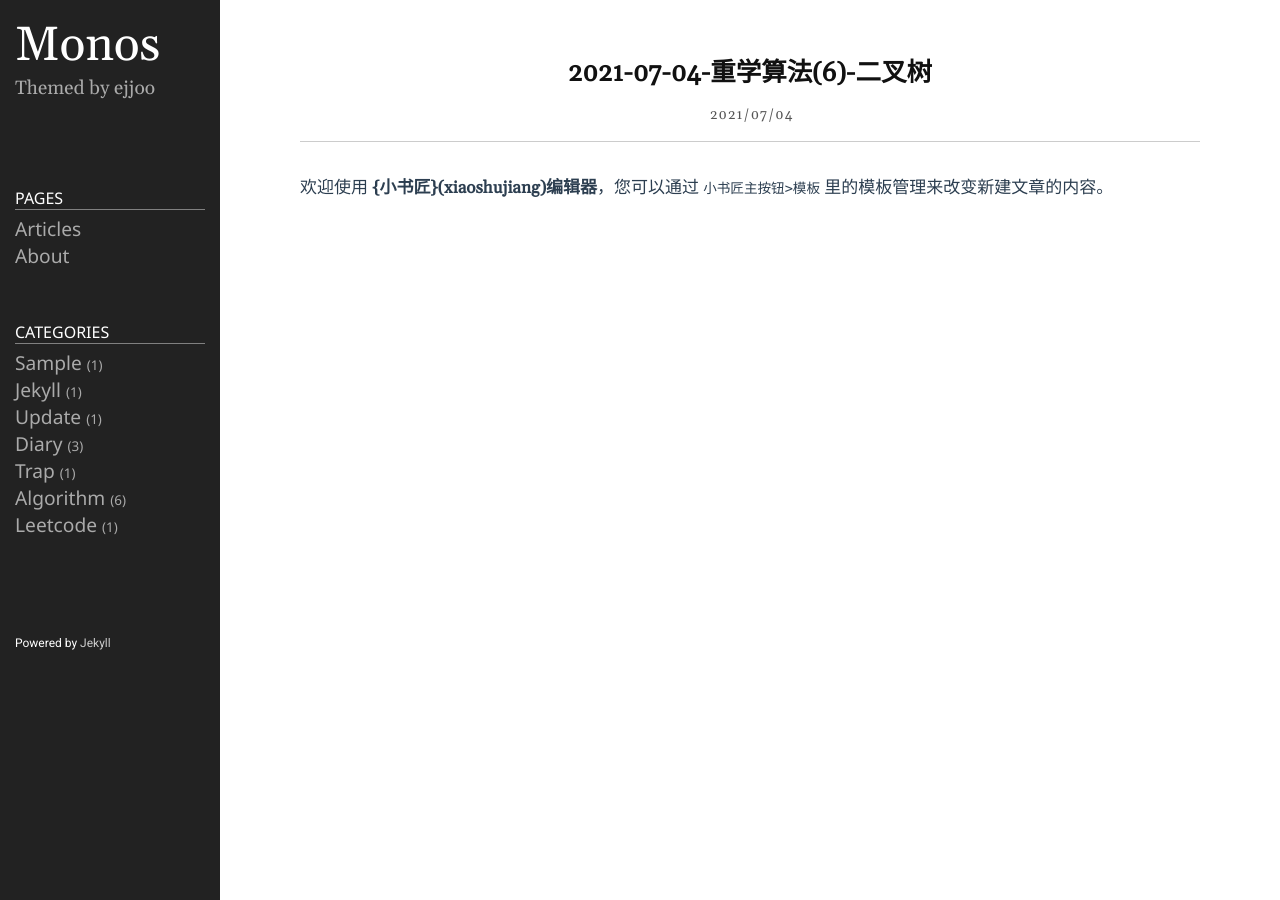
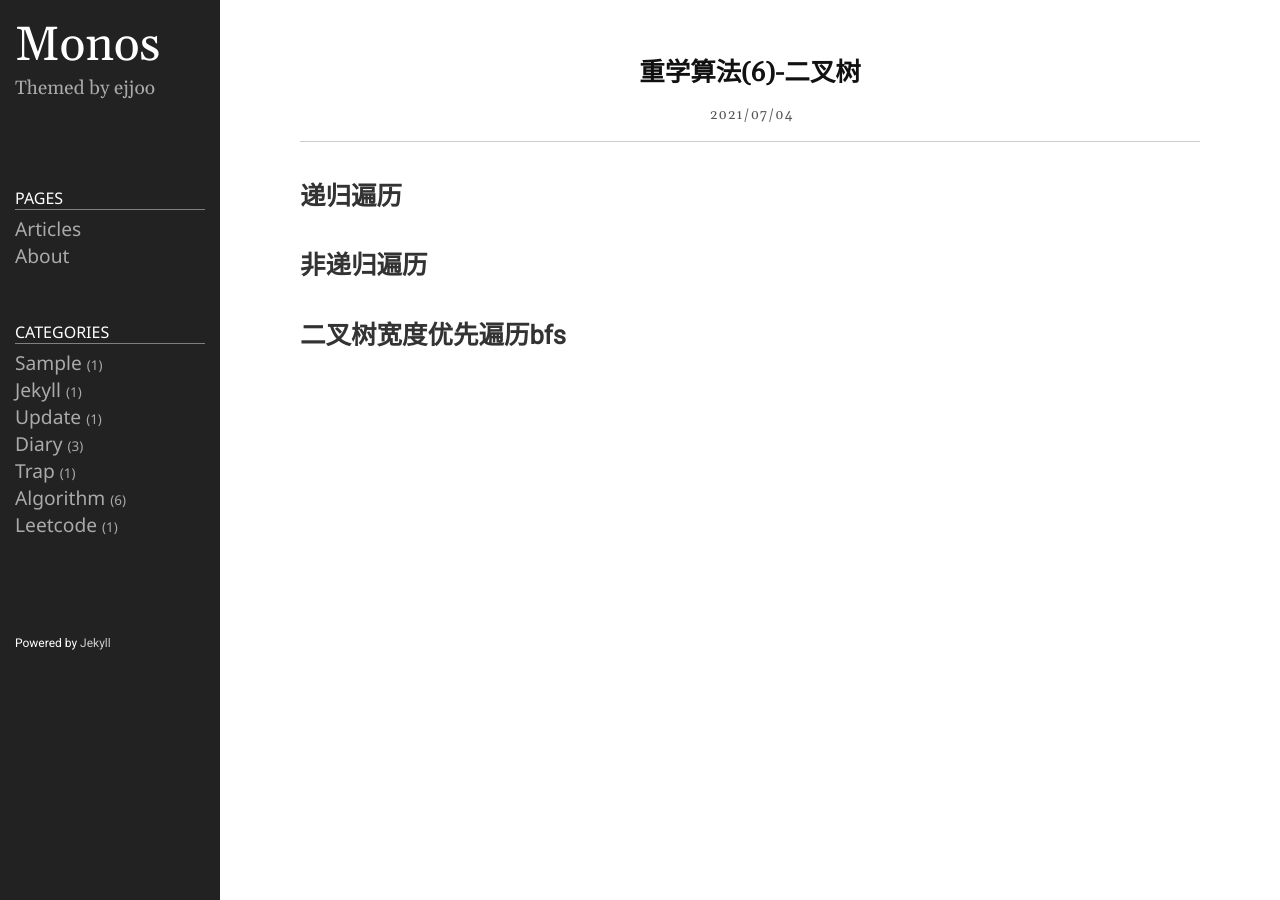
Before and after one commit to Taunk714/Taunk.github.io, a Jekyll site: the page built from _posts/2021-07-04-重学算法(6)-二叉树.md, in a window 1280 px wide. Built offline with Jekyll 4.4.1, drawn with Linux system fonts in a browser that asks for light colours.

Commit message:
修改文件: _posts/2021-07-04-重学算法(6)-二叉树.md

```diff
--- a/_posts/2021-07-04-重学算法(6)-二叉树.md
+++ b/_posts/2021-07-04-重学算法(6)-二叉树.md
@@ -1,6 +1,6 @@
 ---
 layout: post
-title: 2021-07-04-重学算法(6)-二叉树
+title: 重学算法(6)-二叉树
 categories: algorithm
 icon: www
 keywords: algorithm
@@ -8,5 +8,6 @@ image: 1.jpg
 preview: 1
 ---
 
-
-欢迎使用 **{小书匠}(xiaoshujiang)编辑器**，您可以通过 `小书匠主按钮>模板` 里的模板管理来改变新建文章的内容。
+# 递归遍历
+# 非递归遍历
+# 二叉树宽度优先遍历bfs
```
